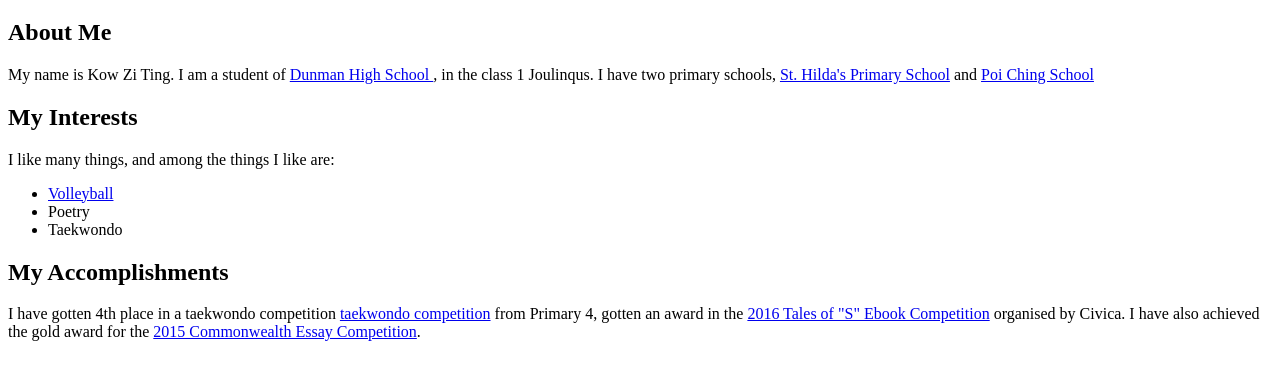
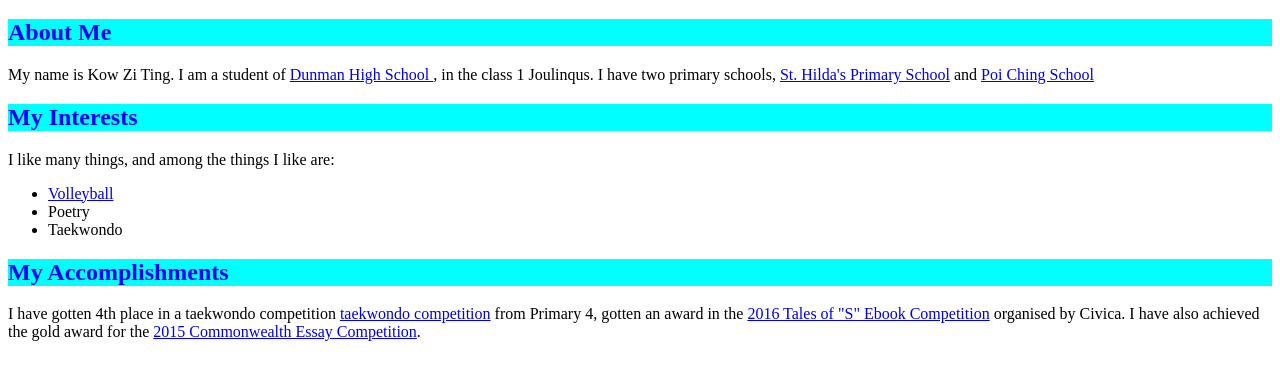
Before and after one commit to dhs17y1jkowziting/dhs17y1jkowziting.github.io, a plain HTML site: page index.html in a window 1280 px wide. Shown: the part 61-440 px from the top of the page. Drawn offline with Linux system fonts and the light colour scheme.

Commit message:
Update index.html

```diff
--- a/index.html
+++ b/index.html
@@ -3,7 +3,12 @@
 <head>
 <title> My Personal Portfolio
 </title>
-<link rel="stylesheet" type="text/css" href="dhs17y1jkowziting.github.io/style.css">
+<style>
+   h2 {
+    color: blue;
+    background-color: cyan;
+    }
+  </style>
 </head>
 <body>
 <h1>My Personal Portfolio</h1>
```
